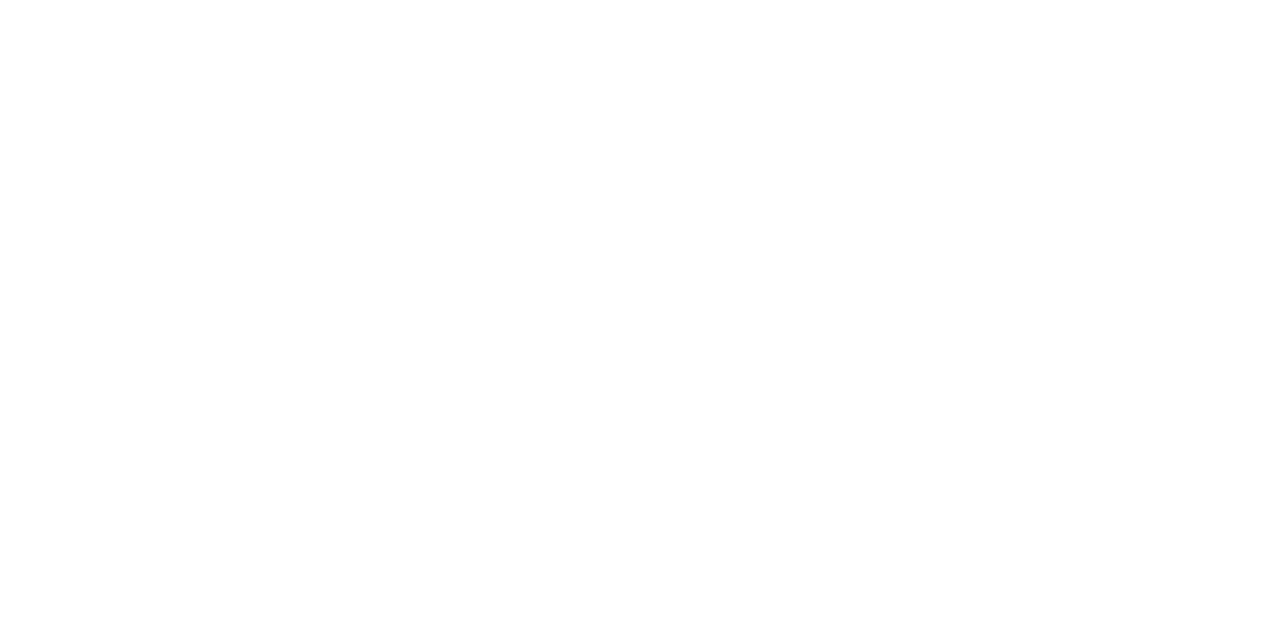
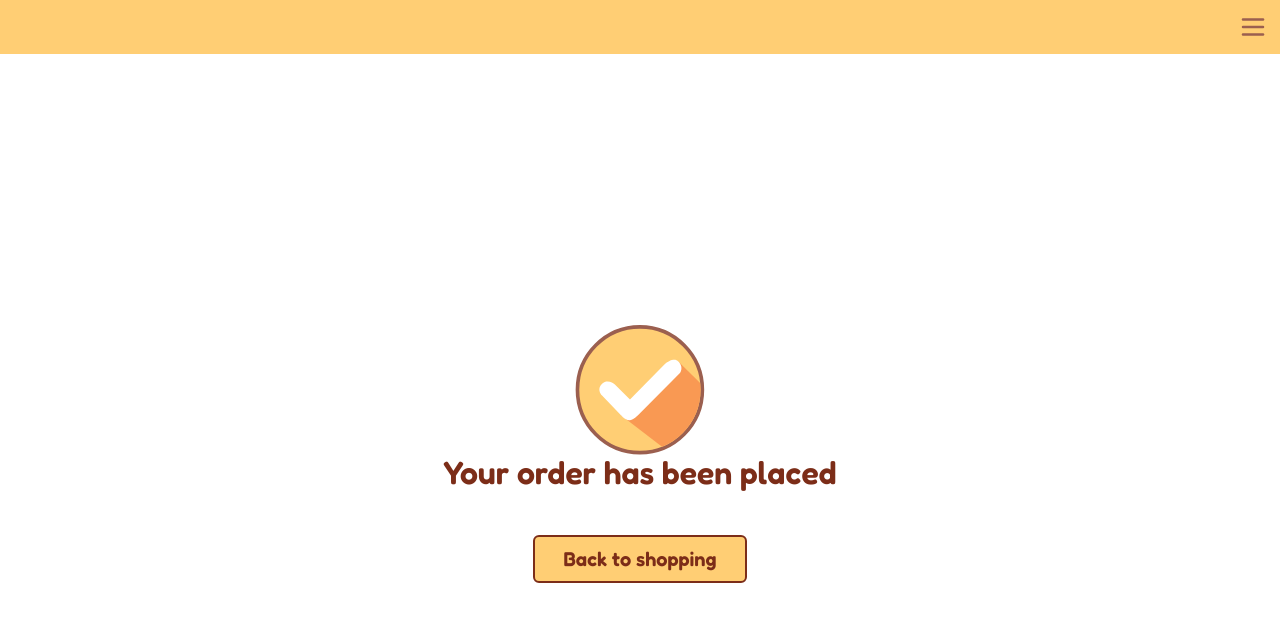
Before and after one commit to xialuna/zazoom-order-app, a Next.js app: page /order-confirmed in a window 1280 px wide. Shown: the top 622 px of the page. Built offline with nearby package versions, Linux system fonts and the light colour scheme.

Commit message:
Add styling on placed order

```diff
--- a/src/app/(custom-pizza)/customer-info/page.tsx
+++ b/src/app/(custom-pizza)/customer-info/page.tsx
@@ -77,7 +77,7 @@ const page = () => {
             </button>
           </Link>
 
-          <Link href='/customer-info'>
+          <Link href='/order-confirmed'>
             <button
               onClick={() => setCurrentStep((prev) => Math.min(prev + 1, totalSteps))}
               className='btn btn-primary btn-hover w-[167px] py-1 text-lg'
--- a/src/app/(custom-pizza)/order-confirmed/page.tsx
+++ b/src/app/(custom-pizza)/order-confirmed/page.tsx
@@ -1,9 +1,22 @@
+import { Nav } from '@/src/components/ui/Nav'
+import Link from 'next/link'
 import React from 'react'
 
 const page = () => {
   return (
-   <>
-   </>
+    <>
+      <Nav />
+      <main className='flex h-screen flex-col items-center justify-center gap-7'>
+        <div className='flex flex-col items-center justify-center text-center'>
+          <img src='assets/success.svg' className='w-[130px]' />
+          <h1 className='text-[32px]'>Your order has been placed</h1>
+        </div>
+
+        <Link href='/'>
+          <button className='btn btn-primary btn-hover px-7 py-2 text-xl'>Back to shopping</button>
+        </Link>
+      </main>
+    </>
   )
 }
 
```
